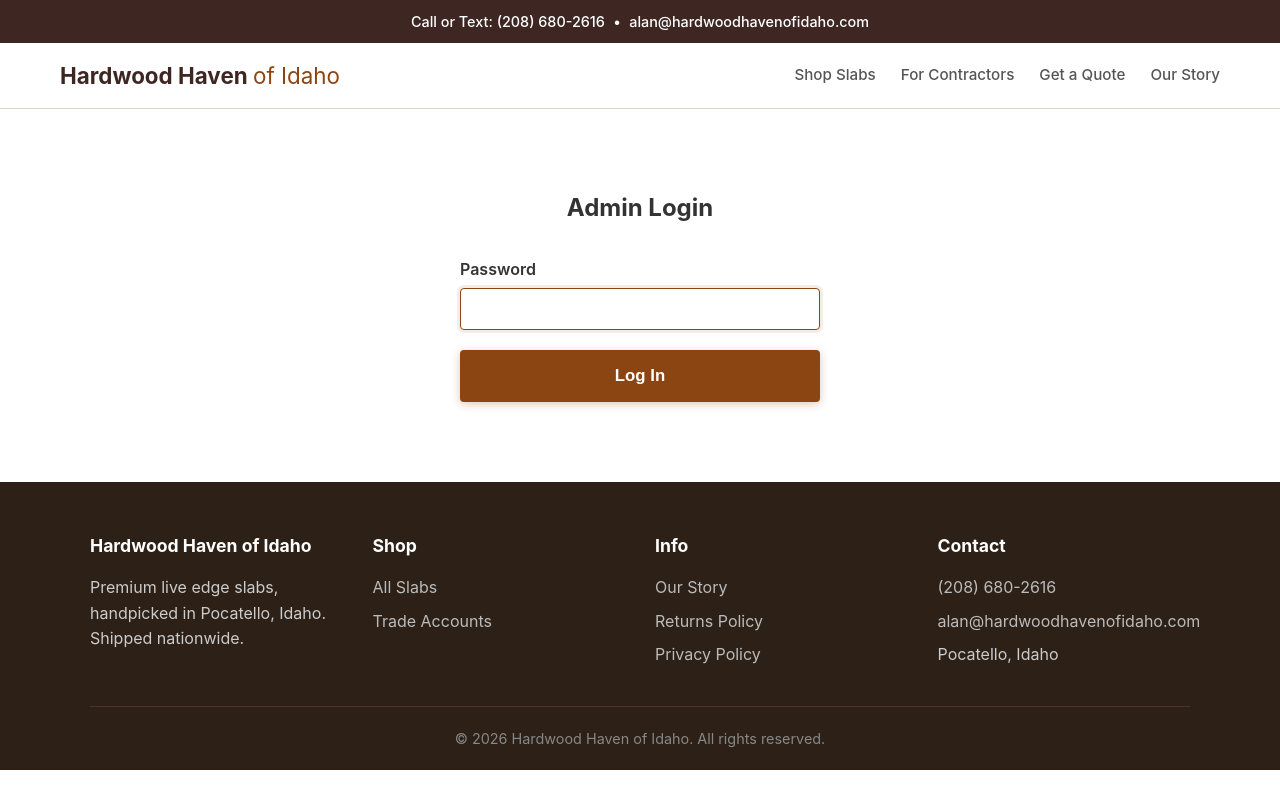
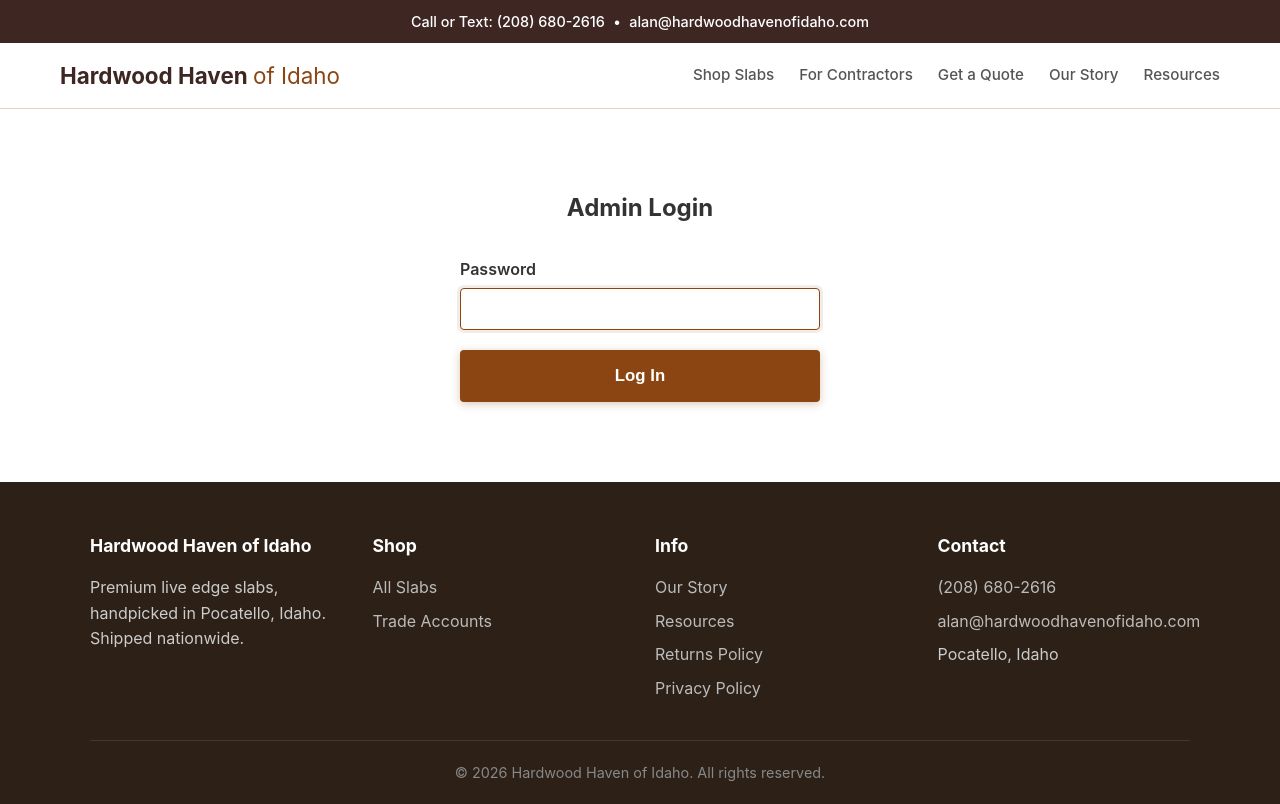
Before and after one commit to BillBrieferServer/wood, a FastAPI app: page /admin in a window 1280 px wide. Before the commit the page ends 770 px from the top, so only its background shows below. Run offline with FastAPI, Linux system fonts and the light colour scheme.

Commit message:
Add Resources page with Janka scale guide and species reference

```diff
--- a/app/main.py
+++ b/app/main.py
@@ -231,6 +231,10 @@ async def quote_submit(
 @app.get("/our-story", response_class=HTMLResponse)
 def our_story(request: Request):
     return _render_page(request, "our-story")
+
+@app.get("/resources", response_class=HTMLResponse)
+def resources(request: Request):
+    return _render_page(request, "resources")
 
 @app.get("/returns", response_class=HTMLResponse)
 def returns(request: Request):
--- a/app/templates/base.html
+++ b/app/templates/base.html
@@ -25,6 +25,7 @@
                 <a href="/contractors">For Contractors</a>
                 <a href="/quote">Get a Quote</a>
                 <a href="/our-story">Our Story</a>
+                <a href="/resources">Resources</a>
             </div>
         </div>
     </nav>
@@ -49,6 +50,7 @@
             <div class="footer-col">
                 <h4>Info</h4>
                 <a href="/our-story">Our Story</a>
+                <a href="/resources">Resources</a>
                 <a href="/returns">Returns Policy</a>
                 <a href="/privacy">Privacy Policy</a>
             </div>
```
